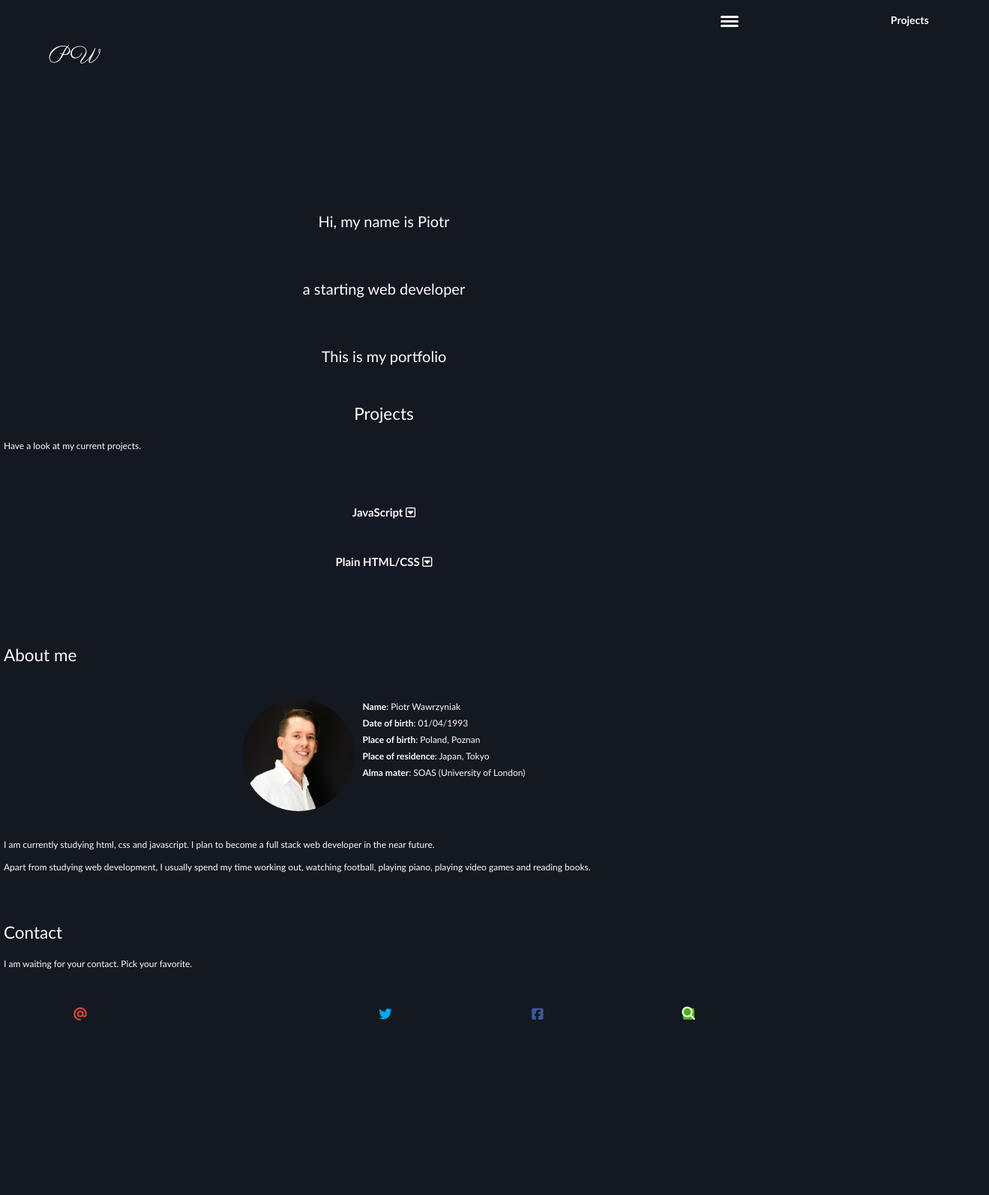
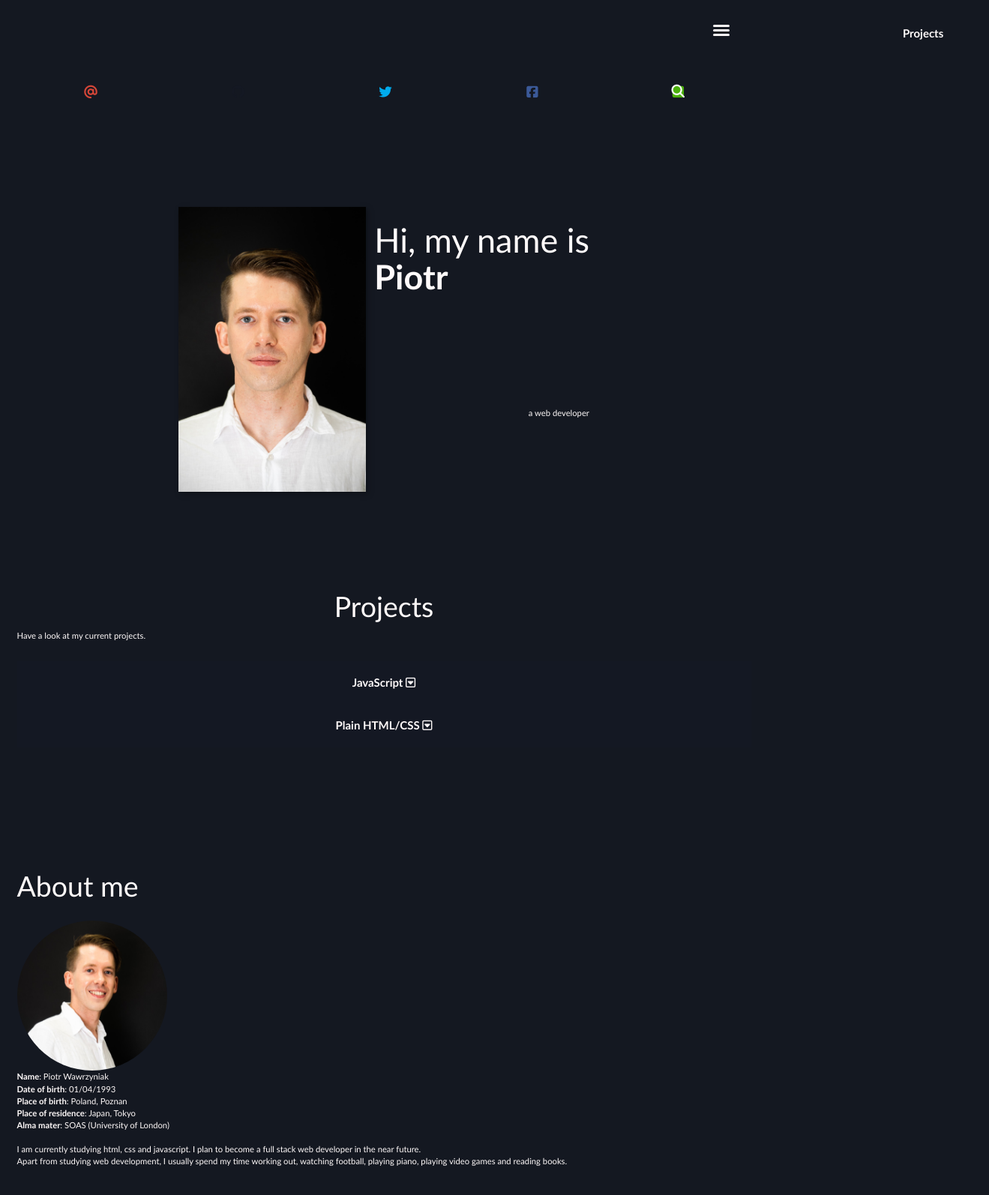
Before and after one commit to pyotoru/Portfolio, a website: page index.html in a window 1024 px wide. Shown: the whole page at 75% size, 1319 px wide, since content can reach past the window. Drawn offline with nearby package versions, Linux system fonts and the light colour scheme.

Commit message:
some changes

```diff
--- a/index.html
+++ b/index.html
@@ -13,11 +13,8 @@
 </head>
 <body>
 
-  <!--Header-->
-  <section class="welcome-section">
   <header>
     <div class="logo">
-        PW
     </div>
     <button class="nav-toggle" area-label="toggle navigation">
       <span class="hamburger"></span>
@@ -31,15 +28,49 @@
       </ul>
     </nav>
 
-    </header>
+    <!--start of contact section-->
+    <section id="contact">
+
+      <div class="contact-links-row">
+        <div>
+          <a href="mailto:wawrzyniak.peter@gmail.com" target="_blank" class="btn contact-details" id="profile-link">
+            <i class="fas fa-at fa-lg" style="color:#d44638;"></i>
+          </a>
+        </div>
+        <div>
+          <a href="https://github.com/pyotoru/" target="_blank" class="btn contact-details" id="profile-link"><i
+              class="fab fa-github fa-lg" style="color:#141823;"></i>
+          </a>
+        </div>
+        <div>
+          <a href="https://twitter.com/batatshi" target="_blank" class="btn contact-details" id="profile-link"><i
+              class="fab fa-twitter fa-lg" style="color:#00acee;"></i>
+          </a>
+        </div>
+        <div>
+          <a href="https://www.facebook.com/batatshi" target="_blank" class="btn contact-details" id="profile-link"><i
+              class="fab fa-facebook-square fa-lg" style="color:#3b5998;"></i>
+          </a>
+        </div>
+        <div>
+          <a href="https://qiita.com/pyotoru" target="_blank" class="btn contact-details" id="profile-link">
+            <div id="qiita" class="fa-stack" style="color:#4cb10d">
+              <i class="fa fa-square fa-lg"></i>
+              <i class="fa fa-search fa-stack-1x fa-inverse fa-lg"></i>
+            </div>
+          </a>
+        </div>
+      </div>
     </section>
 
-
+  </header>
 
   <!--Introduction-->
-  <h1>Hi, my name is Piotr<br>a starting web developer<br>This is my portfolio<br></h1>
-
-
+  <section class="intro" id="home">
+    <h1 class="section__title section__title--intro">Hi, my name is <strong>Piotr</strong><br></h1>
+    <p class="section__subtitle section__subtitle--intro">a web developer</p>
+    <img src="img/introduction.jpg" alt="a picture of me" class="intro__img">
+  </section>
 
   <!--Start of projects section-->
   <section id="projects">
@@ -154,43 +185,7 @@
   <!--end of about-me section-->
 
 
-  <!--start of contact section-->
-  <section id="contact">
-    <h2>Contact</h2>
-    I am waiting for your contact. Pick your favorite.
-    <br>
-    <br>
-    <div class="contact-links-row">
-      <div>
-        <a href="mailto:wawrzyniak.peter@gmail.com" target="_blank" class="btn contact-details" id="profile-link">
-          <i class="fas fa-at fa-lg" style="color:#d44638;"></i>
-        </a>
-      </div>
-      <div>
-        <a href="https://github.com/pyotoru/" target="_blank" class="btn contact-details" id="profile-link"><i
-            class="fab fa-github fa-lg" style="color:#141823;"></i>
-        </a>
-      </div>
-      <div>
-        <a href="https://twitter.com/batatshi" target="_blank" class="btn contact-details" id="profile-link"><i
-            class="fab fa-twitter fa-lg" style="color:#00acee;"></i>
-        </a>
-      </div>
-      <div>
-        <a href="https://www.facebook.com/batatshi" target="_blank" class="btn contact-details" id="profile-link"><i
-            class="fab fa-facebook-square fa-lg" style="color:#3b5998;"></i>
-        </a>
-      </div>
-      <div>
-        <a href="https://qiita.com/pyotoru" target="_blank" class="btn contact-details" id="profile-link">
-          <div id="qiita" class="fa-stack" style="color:#4cb10d">
-            <i class="fa fa-square fa-lg"></i>
-            <i class="fa fa-search fa-stack-1x fa-inverse fa-lg"></i>
-          </div>
-        </a>
-      </div>
-    </div>
-  </section>
+
 
   <!--end of contact section-->
   <footer id="footer"></footer>
--- a/style.css
+++ b/style.css
@@ -25,6 +25,19 @@
 		0.125em 0.125em 0.25em rgba(0, 0, 0, 0.15);
 }
 
+html {
+	scroll-behavior: smooth;
+}
+
+@media (min-width: 800px) {
+	:root {
+		--fs-h1: 4.5rem;
+		--fs-h2: 3.75rem;
+		--fs-h3: 1.5rem;
+		--fs-body: 1.125rem;
+	}
+}
+
 /*General*/
 
 body {
@@ -46,29 +59,54 @@ h3 {
 	font-size: var(--fs-h3);
 }
 
-/*header*/
+img {
+	display: block;
+	max-width: 100%;
+}
 
-header {
-	display: flex;
-	justify-content: space-between;
-	padding: 0;
+section {
+	padding: 5em 2em;
 }
+
+strong {
+	font-weight: var(--fw-bold);
+}
+
+/*Typography*/
+
+.section__title {
+	margin-bottom: 0.25em;
+}
+
+.section__title--intro {
+	margin-bottom: 0.25em;
+	font-weight: var(--fw-reg);
+}
+
+.section__title--intro strong {
+	display: block;
+}
+
+/*logo*/
 
 .logo {
 	font-family: "Parisienne", serif;
 	font-size: var(--fs-h1);
 	color: var(--clr-light);
-	padding: 2em;
+	padding: 0.5em 0.5em 0.5em 0.5em;
 }
+
+/*navigation-bar*/
 
 .nav-bar {
 	position: fixed;
 	color: var(--clr-light);
+	background-color: var(--clr-dark);
 	top: 0;
 	bottom: 1;
 	left: 0;
 	right: 0;
-	padding: 1em;
+	padding: 3em;
 	z-index: 100;
 	transform: translate(100%);
 	transition: transform 250ms cubic-bezier(0.5, 0, 0.5, 1);
@@ -88,7 +126,7 @@ header {
 .nav-link {
 	color: inherit;
 	font-weight: var(--fw-bold);
-	font-size: var(--fs-h2);
+	font-size: var(--fs-h3);
 	text-decoration: none;
 }
 
@@ -97,7 +135,7 @@ header {
 }
 
 .nav-toggle {
-	padding: 1.25em;
+	padding: 2.5em;
 	background: transparent;
 	border: 0;
 	cursor: pointer;
@@ -155,21 +193,47 @@ header {
 	bottom: 6px;
 }
 
-a img {
-	border: 1px solid black;
-	box-shadow: 2px 2px 2px 2px #808080;
-}
-a:hover img {
-	opacity: 0.8;
-}
-a:hover {
-	opacity: 0.8;
+/*Intro section*/
+
+.intro {
+	position: relative;
 }
 
-.about-me {
-	display: flex;
-	flex-direction: row;
-	justify-content: center;
+.intro__img {
+	box-shadow: var(--bs);
+}
+
+.section__subtitle--intro {
+	display: inline-block;
+}
+
+@media (min-width: 600px) {
+	.intro {
+		display: grid;
+		width: min-content;
+		margin: 0 auto;
+		grid-column-gap: 1em;
+		grid-template-areas:
+			"img tile"
+			"img subtitle";
+		grid-template-columns: min-content max-content;
+	}
+
+	.intro__img {
+		grid-area: img;
+		min-width: 250px;
+		position: relative;
+		z-index: 2;
+	}
+	.section__subtitle--intro {
+		align-self: start;
+		grid-column: -1/1;
+		grid-row: 2;
+		text-align: right;
+		position: relative;
+		left: -1.5em;
+		width: calc(100% + 1.5em);
+	}
 }
 
 .contact-links-row {
@@ -177,30 +241,6 @@ a:hover {
 	align-items: center;
 	padding-bottom: 20px;
 	justify-content: space-around;
-	margin-left: 450px;
-	margin-right: 450px;
-}
-a {
-	text-decoration: none;
-	color: inherit;
-}
-a:hover {
-	text-decoration: none;
-	cursor: pointer;
-	opacity: 0.8;
-}
-
-#footer {
-	padding-bottom: 0px;
-	margin-bottom: 0px;
-	display: box;
-	height: 650px;
-	color: #fffafa;
-	background-color: #141823;
-	margin-right: -300px;
-	margin-left: -300px;
-	display: flex;
-	justify-content: center;
 }
 
 .tile-img {
@@ -258,112 +298,7 @@ a:hover {
 	background-color: #f1f1f1;
 }
 
-html {
-	scroll-behavior: smooth;
-}
-
 #qiita {
 	margin-left: -10px;
 	margin-right: -10px;
 }
-@media only screen and (max-width: 1100px) {
-	body {
-		margin: 0;
-		font-family: candara;
-		font-size: 12px;
-		line-height: 30px;
-		margin-right: 5px;
-		margin-left: 5px;
-		text-decoration: none;
-	}
-
-	h1 {
-		text-align: center;
-		vertical-align: middle;
-		line-height: 90px;
-		margin-top: 100px;
-		font-size: 20px;
-	}
-
-	h2 {
-		margin-bottom: 15px;
-	}
-	h3 {
-		margin-bottom: 10px;
-		font-size: 9px;
-	}
-	br {
-		margin-bottom: 10px;
-	}
-
-	#welcome-section {
-		color: #fffafa;
-		background-color: #141823;
-		margin-right: -400px;
-		margin-left: -400px;
-		display: flex;
-		justify-content: center;
-	}
-
-	#navigation-bar {
-		text-align: center;
-	}
-	.nav-link {
-		text-decoration: none;
-		color: #fffafa;
-		font-size: 14px;
-		padding-right: 10px;
-		padding-left: 10px;
-	}
-
-	.tile-img {
-		width: 140px;
-		height: 140px;
-	}
-	a img {
-		border: 1px solid black;
-		box-shadow: 2px 2px 2px 2px #808080;
-	}
-	a:hover img {
-		opacity: 0.8;
-	}
-
-	.about-me {
-		display: flex;
-		flex-direction: row;
-	}
-	span {
-		margin-left: 10px;
-		line-height: 22px;
-	}
-
-	.contact-links-row {
-		display: flex;
-		justify-content: space-around;
-		align-items: center;
-		padding-bottom: 20px;
-		margin-left: 0px;
-		margin-right: 0px;
-	}
-
-	a {
-		text-decoration: none;
-		color: inherit;
-	}
-	a:hover {
-		text-decoration: none;
-		cursor: pointer;
-		opacity: 0.8;
-	}
-
-	#profile {
-		padding-left: 0px;
-		padding-right: 0px;
-	}
-
-	#my-photo {
-		border-radius: 50%;
-		width: 150px;
-		height: 150px;
-	}
-}
```
Also changed, not shown: img/introduction.jpg (added). Lines whose indentation alone changed are shown as unchanged.
